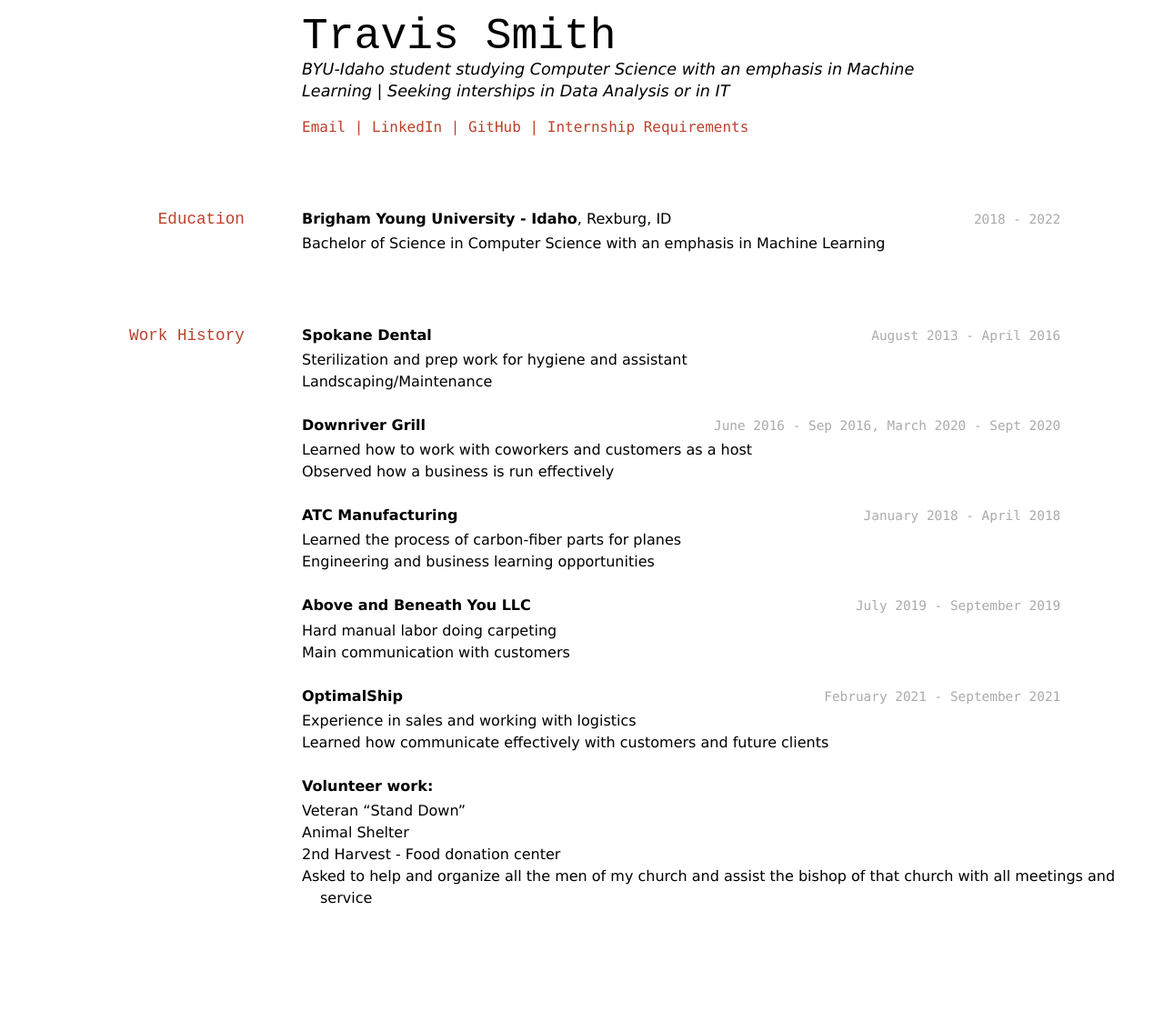
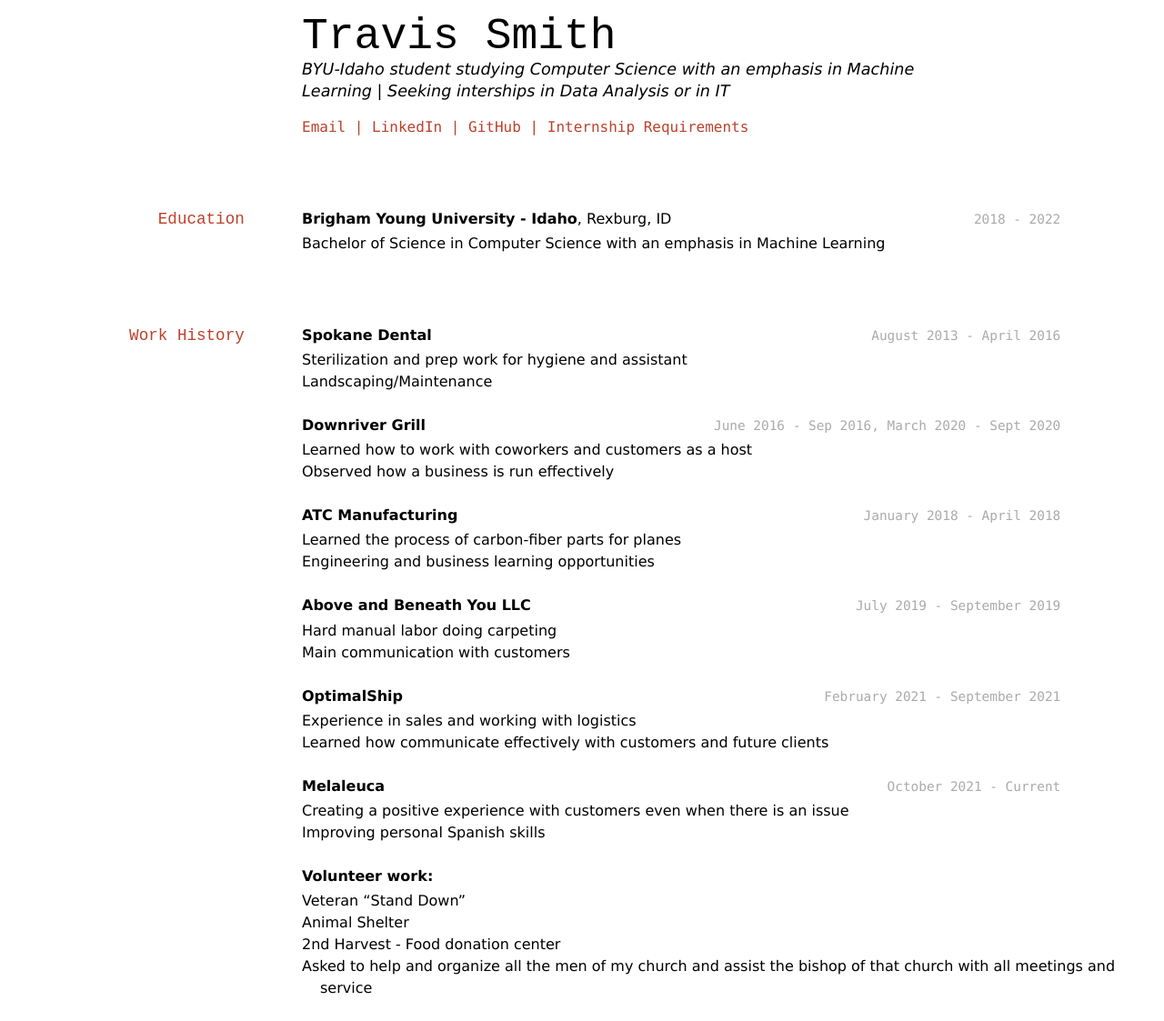
Before and after one commit to travis7smith/smith_resume, a Jekyll site: the page built from docs/index.md, in a window 1280 px wide. Shown: the whole page at 91% size. Built offline with Jekyll 4.4.1, drawn with Linux system fonts in a browser that asks for light colours; before the commit the page ends 1024 px from its top, so only the background shows below that.

Commit message:
Add job experience

```diff
--- a/docs/index.md
+++ b/docs/index.md
@@ -45,6 +45,11 @@ __OptimalShip__
 - Experience in sales and working with logistics
 - Learned how communicate effectively with customers and future clients
 
+`October 2021 - Current`
+__Melaleuca__
+- Creating a positive experience with customers even when there is an issue
+- Improving personal Spanish skills
+
 __Volunteer work:__
 - Veteran “Stand Down”
 - Animal Shelter
```
